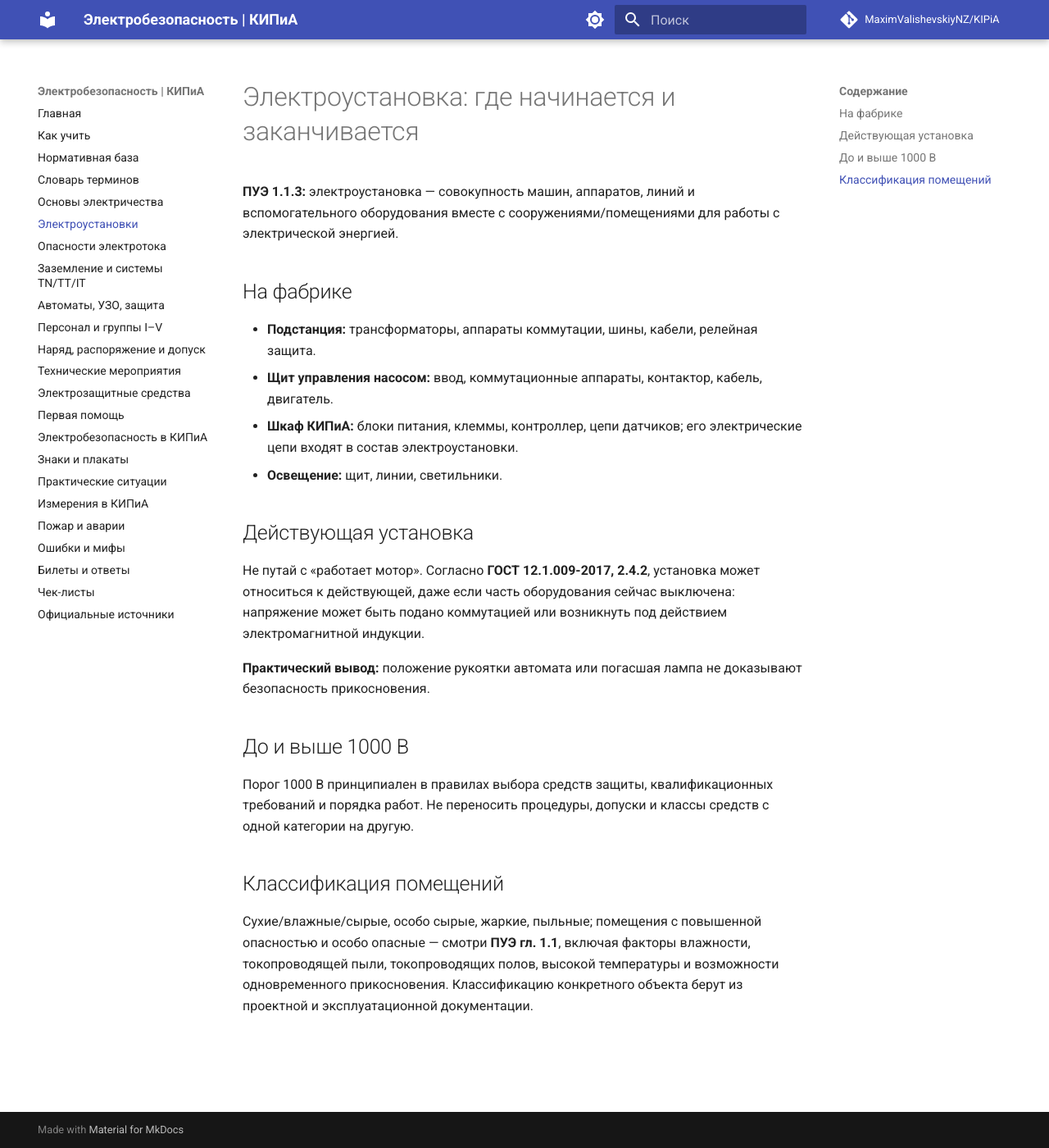
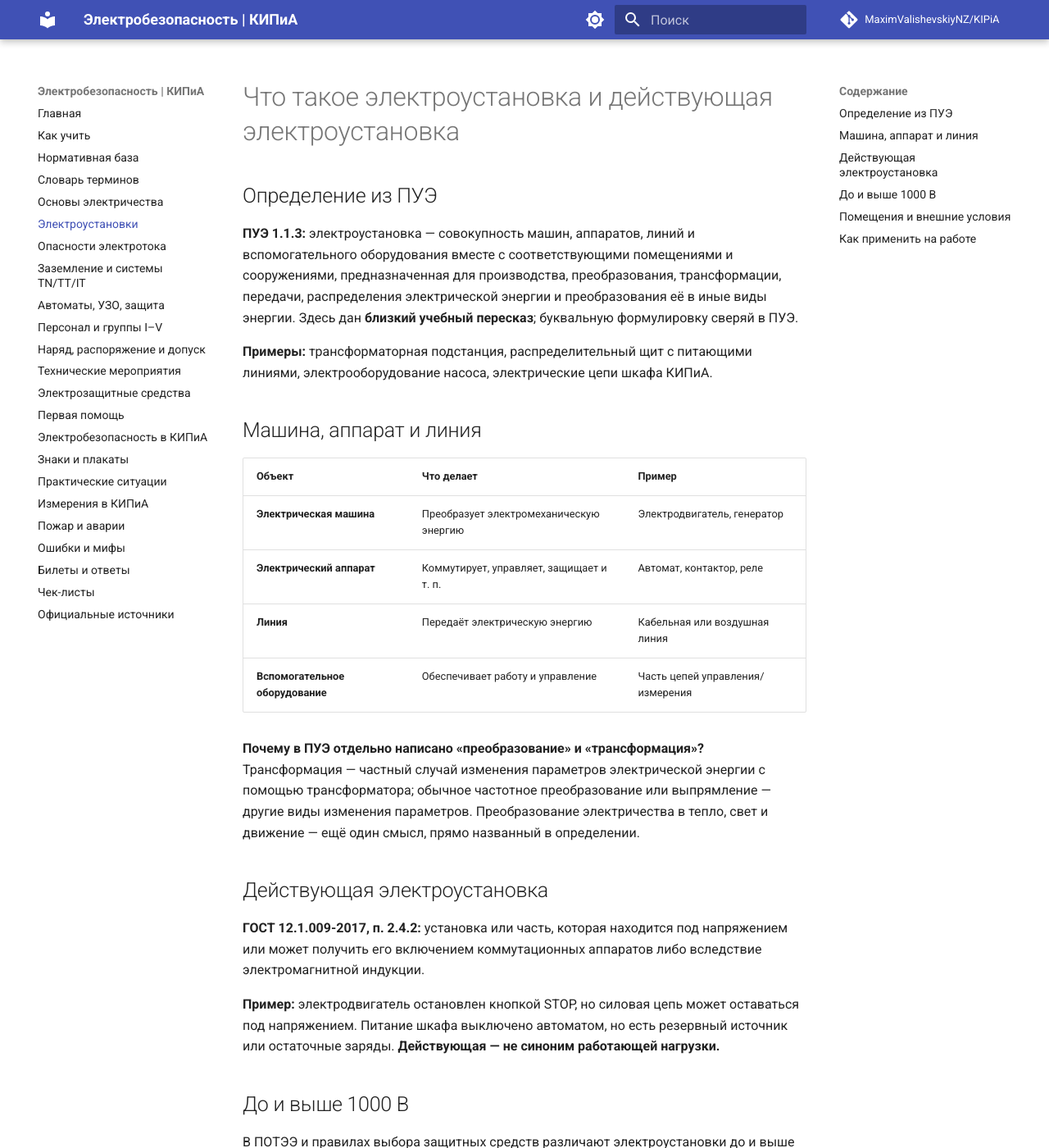
Before and after one commit to MaximValishevskiyNZ/KIPiA, an MkDocs documentation site: the page built from docs/04-installations.md, in a window 1280 px wide and 1400 px high. Shown: the whole window at 82% size. Built offline with MkDocs 1.6.1 and Material for MkDocs 9.7.7, drawn with Linux system fonts in a browser that asks for light colours; comment, search, counter and statistics services are not loaded; some of the changed text lies outside the part shown.

Commit message:
docs: глубокая редактура глав и расширение КИПиА

```diff
--- a/docs/04-installations.md
+++ b/docs/04-installations.md
@@ -1,24 +1,40 @@
-# Электроустановка: где начинается и заканчивается
+# Что такое электроустановка и действующая электроустановка
 
-**ПУЭ 1.1.3:** электроустановка — совокупность машин, аппаратов, линий и вспомогательного оборудования вместе с сооружениями/помещениями для работы с электрической энергией.
+## Определение из ПУЭ
 
-## На фабрике
+**ПУЭ 1.1.3:** электроустановка — совокупность машин, аппаратов, линий и вспомогательного оборудования вместе с соответствующими помещениями и сооружениями, предназначенная для производства, преобразования, трансформации, передачи, распределения электрической энергии и преобразования её в иные виды энергии. Здесь дан **близкий учебный пересказ**; буквальную формулировку сверяй в ПУЭ.
 
-* **Подстанция:** трансформаторы, аппараты коммутации, шины, кабели, релейная защита.
-* **Щит управления насосом:** ввод, коммутационные аппараты, контактор, кабель, двигатель.
-* **Шкаф КИПиА:** блоки питания, клеммы, контроллер, цепи датчиков; его электрические цепи входят в состав электроустановки.
-* **Освещение:** щит, линии, светильники.
+**Примеры:** трансформаторная подстанция, распределительный щит с питающими линиями, электрооборудование насоса, электрические цепи шкафа КИПиА.
 
-## Действующая установка
+## Машина, аппарат и линия
 
-Не путай с «работает мотор». Согласно **ГОСТ 12.1.009-2017, 2.4.2**, установка может относиться к действующей, даже если часть оборудования сейчас выключена: напряжение может быть подано коммутацией или возникнуть под действием электромагнитной индукции.
+| Объект | Что делает | Пример |
+| --- | --- | --- |
+| **Электрическая машина** | Преобразует электромеханическую энергию | Электродвигатель, генератор |
+| **Электрический аппарат** | Коммутирует, управляет, защищает и т. п. | Автомат, контактор, реле |
+| **Линия** | Передаёт электрическую энергию | Кабельная или воздушная линия |
+| **Вспомогательное оборудование** | Обеспечивает работу и управление | Часть цепей управления/измерения |
 
-**Практический вывод:** положение рукоятки автомата или погасшая лампа не доказывают безопасность прикосновения.
+**Почему в ПУЭ отдельно написано «преобразование» и «трансформация»?** Трансформация — частный случай изменения параметров электрической энергии с помощью трансформатора; обычное частотное преобразование или выпрямление — другие виды изменения параметров. Преобразование электричества в тепло, свет и движение — ещё один смысл, прямо названный в определении.
+
+## Действующая электроустановка
+
+**ГОСТ 12.1.009-2017, п. 2.4.2:** установка или часть, которая находится под напряжением или может получить его включением коммутационных аппаратов либо вследствие электромагнитной индукции.
+
+**Пример:** электродвигатель остановлен кнопкой STOP, но силовая цепь может оставаться под напряжением. Питание шкафа выключено автоматом, но есть резервный источник или остаточные заряды. **Действующая — не синоним работающей нагрузки.**
 
 ## До и выше 1000 В
 
-Порог 1000 В принципиален в правилах выбора средств защиты, квалификационных требований и порядка работ. Не переносить процедуры, допуски и классы средств с одной категории на другую.
+В ПОТЭЭ и правилах выбора защитных средств различают электроустановки до и выше 1000 В. Для конкретного оборудования и работы **нужно смотреть**, относится ли оно к указанной категории, как устроена установка и какая группа/процедура требуется. Не переносить универсально правила одной категории на другую.
 
-## Классификация помещений
+## Помещения и внешние условия
 
-Сухие/влажные/сырые, особо сырые, жаркие, пыльные; помещения с повышенной опасностью и особо опасные — смотри **ПУЭ гл. 1.1**, включая факторы влажности, токопроводящей пыли, токопроводящих полов, высокой температуры и возможности одновременного прикосновения. Классификацию конкретного объекта берут из проектной и эксплуатационной документации.
+ПУЭ 1.1 рассматривает факторы, влияющие на опасность поражения током, включая влажность, сырость, высокую температуру, токопроводящую пыль и полы, возможность прикосновения к заземлённым конструкциям и оболочкам электрооборудования. На мокрой площадке флотации условия отличаются от сухого учебного стенда.
+
+**Не назначай категорию помещения по ощущениям.** Для рабочего места используй проектную классификацию, обследование и документы предприятия. Степень защиты корпуса **IP** говорит о защите оболочки от проникновения твёрдых тел и воды, а не означает полного устранения электрических рисков.
+
+## Как применить на работе
+
+Ты видишь шкаф с клеммами 24 В и входом 230 В, рядом — пневмопривод. **Электроустановка** включает соответствующее электрическое оборудование; при оценке всей задачи есть ещё механические и пневматические энергии. «Погас дисплей» не свидетельствует о безопасном состоянии.
+
+[Порядок безопасной подготовки](10-technical-actions.md) · [КИПиА](13-kipia.md) · [Словарь](02-glossary.md)
```
